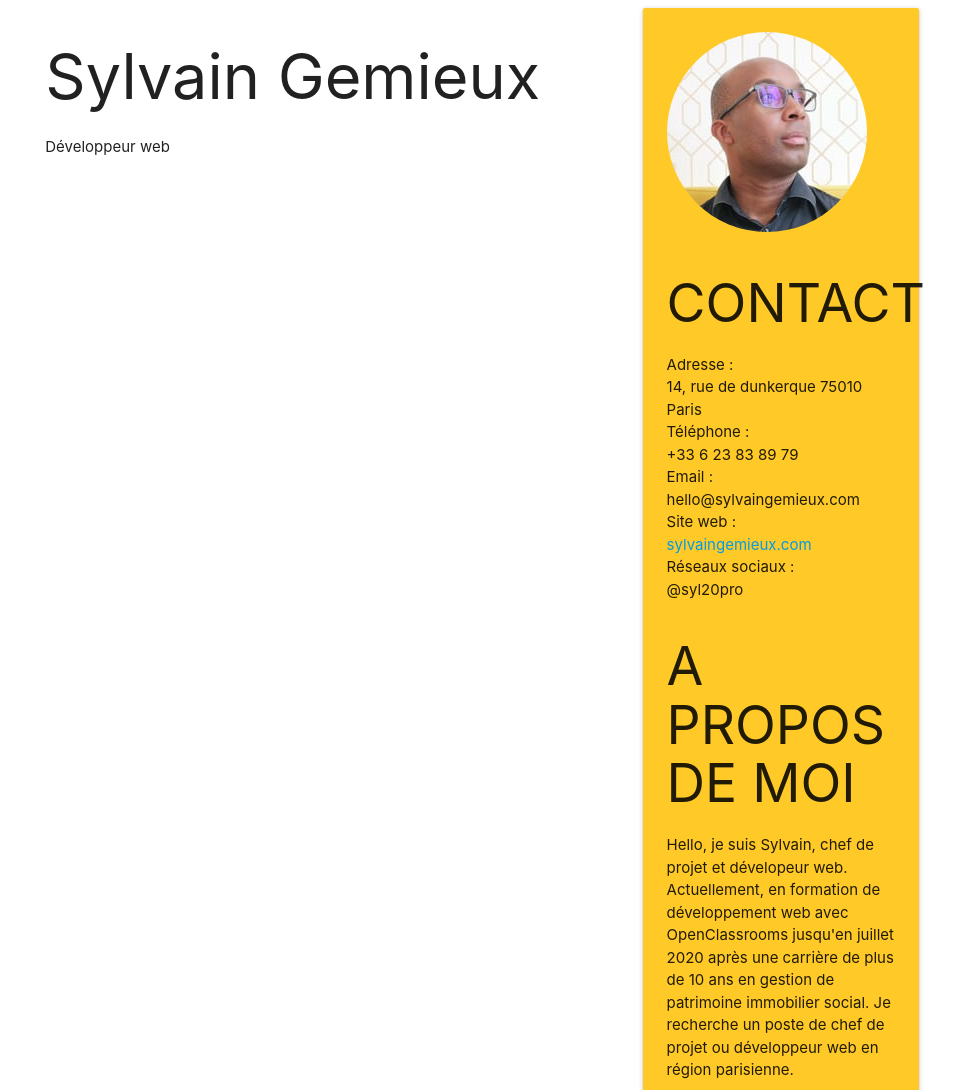
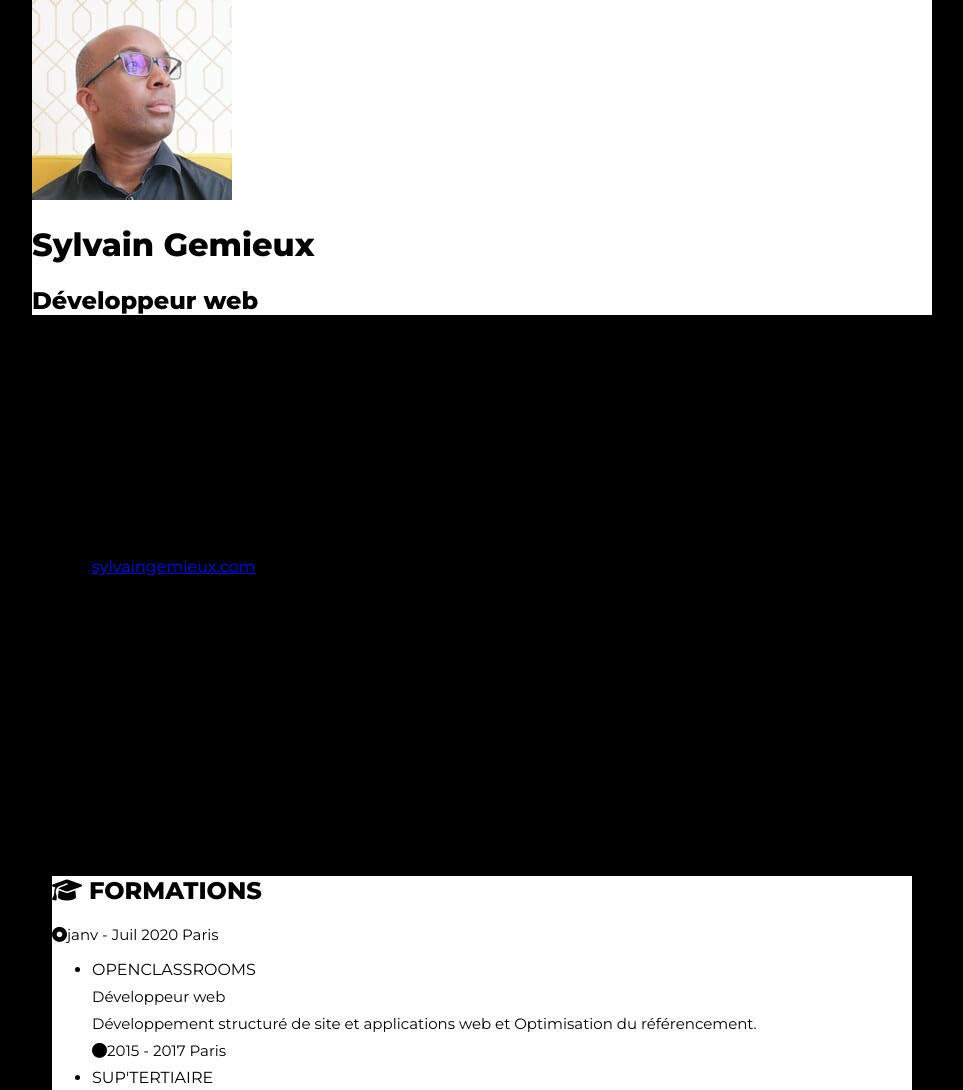
Before and after one commit to syl20pro/cv.oc, a website: page index.html in a window 1280 px wide. Shown: the top 1090 px of the page, without its empty margins (158-1121 px from the left). Drawn offline with nearby package versions, Linux system fonts and the light colour scheme.

Commit message:
suppression framework et ajout css general

```diff
--- /dev/null
+++ b/css/styles.css
@@ -0,0 +1,72 @@
+/* Table des matières de la feuille de styles pour cv.oc
+    1. General
+    2. Header
+    3. A propos
+    4. Formations / Expériences
+    5. Recommandations
+    6. Loisirs
+    7. Responsive
+
+Auteur : sylvain gemieux alias syl20pro */
+
+/* General */
+
+@import url('https://fonts.googleapis.com/css?family=Montserrat:400,800&display=swap');
+
+*{
+    box-sizing: border-box;
+    --first-color: #Feca07;
+    --second-color: #404040;
+}
+
+#bloc-page {
+  width: auto;
+  height:1080px;
+  background-color: #000;
+}
+
+body {
+    font-family: 'Montserrat', Arial, sans-serif;
+    margin: 0 auto;
+    padding: 0;
+    max-width: 900px;
+    color: #000000;
+}
+
+.container {
+    padding: 20px;
+}
+
+.row {
+    display: flex;
+    justify-content: space-between;
+}
+
+p{
+    font-size: 15px;
+    margin: 8px 0;
+    color: #000000;
+}
+
+.bold {
+    font-weight: 600;
+}
+
+.main-content{
+    background-color: #ffffff;
+}
+
+/* Header */
+
+/* A propos */
+
+/* Formations / Expériences */
+
+/* Recommandations */
+
+/* Loisirs */
+
+/* Responsive */
+
+
+/* Fin */
--- a/index.html
+++ b/index.html
@@ -1,5 +1,4 @@
   <!DOCTYPE html>
-
   <html lang=fr>
 
     <head>
@@ -7,41 +6,44 @@
           <meta charset="utf-8">
           <meta name="viewport" content="width=device-width, initial-scale=1, shrink-to-fit=no">
           <meta name="description"
-            content="Découvrez le CV de Sylvain Gemieux, chef de projet digital et développeur web sur le site dédié à ses activités en tant que salarié.">
+            content="Découvrez le CV de Sylvain Gemieux, développeur web en formation avec openclassrooms.">
           <meta name="author" content="Sylvain Gemieux">
           <meta name="keywords"
             content="CV, curriculum vitae, expériences professionnelles, Formations, Certifications, Sylvain Gemieux, Développeur fullstack, Développeur web, chef de projet" />
           <meta name="robots" content="all" />
+          <link rel='icon' href='img/favicon-16x16.png' type='image/x-icon' />
 
       <!-- Custom fonts & styles -->
-      <link href="https://fonts.googleapis.com/icon?family=Material+Icons" rel="stylesheet">
-      <link type="text/css" href="https://cdnjs.cloudflare.com/ajax/libs/materialize/1.0.0/css/materialize.min.css"  rel="stylesheet"  media="screen,projection"/>
+      <link href="https://fonts.googleapis.com/css?family=Montserrat:400,800&display=swap" rel="stylesheet">
+      <link type="text/css" href="css/styles.css" rel="stylesheet" />
 
       <!-- Let browser know website is optimized for mobile -->
       <meta name="viewport" content="width=device-width, initial-scale=1.0"/>
-
-      <!-- Custom CSS -->
     </head>
 
-    <body>
+    <body id="bloc-page">
+      <!-- Header -->
+      <header class="main-content">
+        <div class="photo-profil">
+          <img class="responsive-img circle" src="img/profile.jpg" alt="photo de sylvain gemieux">
+        </div>
+        <div class="main-title">
+          <h1><span class="">Sylvain</span> Gemieux</h1>
+          <h2 class="bold"><span class="underline">Dével</span>oppeur web</h2>
+        </div>
+      </header>
+
       <div class=row>
         <div class="container">
-
-                  <header>
-                    <div class="col s8">
-                      <h1><span>Sylvain</span> Gemieux</h1>
-                      <p><span>Dével</span>oppeur web</p>
-                    </div>
-                  </header>
 
                   <div class="col s4">
                     <aside class="card-panel amber lighten-1">
                       <!--Section contact-->
                       <section>
-                        <img class="responsive-img circle" src="img/profile.jpg" alt="photo de sylvain gemieux">
+
                       </section>
                       <section>
-                        <h2>CONTACT</h2>
+                        <h2>CONTACTS</h2>
                         <ul>
                           <li>Adresse :<br>14, rue de dunkerque 75010 Paris</li>
                           <li>Téléphone :<br>+33 6 23 83 89 79</li>
@@ -69,8 +71,10 @@
                     </aside>
                   </div>
 
+
+
           <!--Section Formations-->
-          <div class="col s8">
+          <div class="main-content">
           <section>
             <h2><span class="fas fa-graduation-cap"></span> FORMATIONS</h2>
             <div class="date-city">
@@ -113,7 +117,7 @@
           </section>
 
           <!--Section Recommandations-->
-          <section>
+          <section class="main-content">
             <h2><span class="fas fa-pencil-alt"></span> RECOMMANDATIONS</h2>
             <div class="col s6 m6">
               <div class="card">
@@ -139,7 +143,6 @@
       </div>
 
       <!-- Javascript -->
-      <script type="text/javascript" src="https://cdnjs.cloudflare.com/ajax/libs/materialize/1.0.0/js/materialize.min.js"></script>
       <script src="https://kit.fontawesome.com/29cc0d5913.js" crossorigin="anonymous" rel="stylesheet"></script>
 
     </body>
--- a/package.json
+++ b/package.json
@@ -21,7 +21,6 @@
   },
   "homepage": "https://github.com/syl20pro/cv.oc#readme",
   "dependencies": {
-    "@fortawesome/fontawesome-free": "^5.12.0",
-    "foundation-sites": "^6.6.1"
+    "@fortawesome/fontawesome-free": "^5.12.0"
   }
 }
```
Also changed, not shown: 1 other file.
